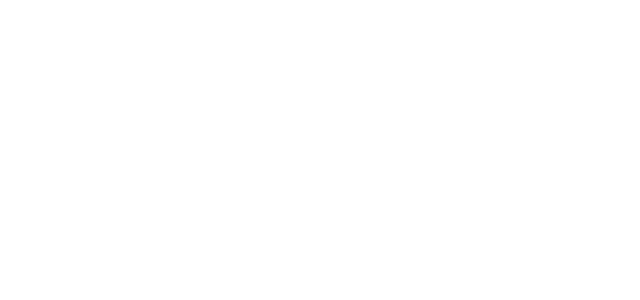
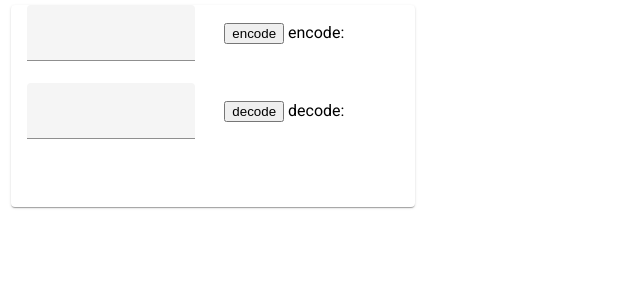
Before and after one commit to AaronPhantomhive/angular-practical-project, an Angular app: page /usefulTools in a window 1280 px wide. Before the commit this address led to /. Shown: the top 300 px of the page, without its empty margins (0-640 px from the left). Built offline with nearby package versions, Linux system fonts and the light colour scheme.

Commit message:
feat: update useful toolkit: encode & decode url

```diff
--- a/src/app/app-features/main/useful-tools/useful-tools.component.html
+++ b/src/app/app-features/main/useful-tools/useful-tools.component.html
@@ -1 +1,23 @@
-<p>useful-tools works!</p>
+<mat-grid-list cols="3" rowHeight="2:1">
+  <mat-grid-tile>
+    <mat-card class="card">
+      <mat-card-title></mat-card-title>
+      <mat-card-content>
+        <div>
+          <mat-form-field class="input-field">
+            <input class="input" matInput [(ngModel)]="inputEncodeUrl">
+          </mat-form-field>
+          <button (click)="encodeURL()">encode</button>
+          <span> encode: {{ encodeUrl }} </span>
+        </div>
+        <div>
+          <mat-form-field class="input-field">
+            <input class="input" matInput [(ngModel)]="inputDecodeUrl">
+          </mat-form-field>
+          <button (click)="decodeURL()">decode</button>
+          <span> decode: {{ decodeUrl }} </span>
+        </div>
+      </mat-card-content>
+    </mat-card>
+  </mat-grid-tile>
+</mat-grid-list>
--- a/src/app/app-features/main/useful-tools/useful-tools.component.scss
+++ b/src/app/app-features/main/useful-tools/useful-tools.component.scss
@@ -0,0 +1,19 @@
+.card {
+  width: 95%;
+  height: 95%;
+}
+
+.card-context {
+  width: 100%;
+  height: 100%;
+}
+
+.card-title {
+  margin: auto;
+}
+
+.input-field {
+  width: 45%;
+  height: 30%;
+  margin-right: 30px;
+}
--- a/src/app/app-features/main/useful-tools/useful-tools.component.ts
+++ b/src/app/app-features/main/useful-tools/useful-tools.component.ts
@@ -1,10 +1,28 @@
-import { Component } from '@angular/core';
+import {Component, OnInit} from '@angular/core';
 
 @Component({
   selector: 'app-useful-tools',
   templateUrl: './useful-tools.component.html',
   styleUrls: ['./useful-tools.component.scss']
 })
-export class UsefulToolsComponent {
+export class UsefulToolsComponent implements OnInit {
+
+  inputEncodeUrl: string = "";
+  encodeUrl: string = "";
+  inputDecodeUrl: string = "";
+  decodeUrl: string = "";
+
+  ngOnInit(): void {
+  }
+
+  encodeURL() {
+    // encodeURIComponent
+    this.encodeUrl = encodeURI(this.inputEncodeUrl)
+  }
+
+  decodeURL() {
+    // decodeURIComponent
+    this.decodeUrl = decodeURI(this.inputDecodeUrl)
+  }
 
 }
--- a/src/app/app.module.ts
+++ b/src/app/app.module.ts
@@ -19,6 +19,7 @@
 import {FocusColorDirective} from "./app-common/directives/pattern/focus-color.directive";
 import { UsefulToolsComponent } from './app-features/main/useful-tools/useful-tools.component';
 import { RecordTimeAGgridComponent } from './app-features/main/record-time-aggrid/record-time-aggrid.component';
+import {MatGridListModule} from "@angular/material/grid-list";
 
 @NgModule({
   declarations: [
@@ -42,7 +43,8 @@
         MatListModule,
         MatInputModule,
         MatCardModule,
-    FormsModule
+        FormsModule,
+        MatGridListModule
     ],
   providers: [],
   exports: [
```
Also changed, not shown: src/app/app-routing.module.ts (+10 -0 lines). Lines whose indentation alone changed are shown as unchanged.
